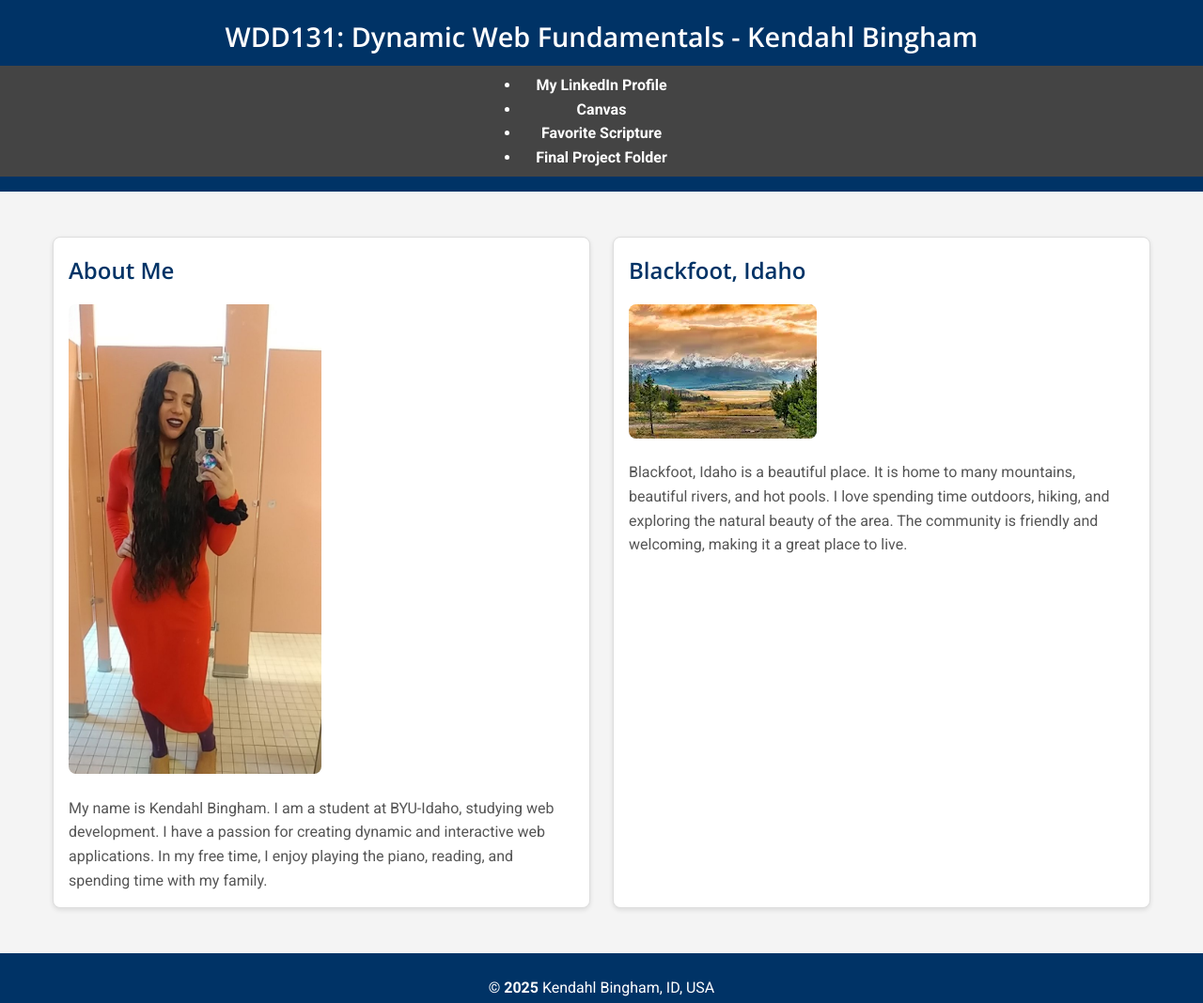
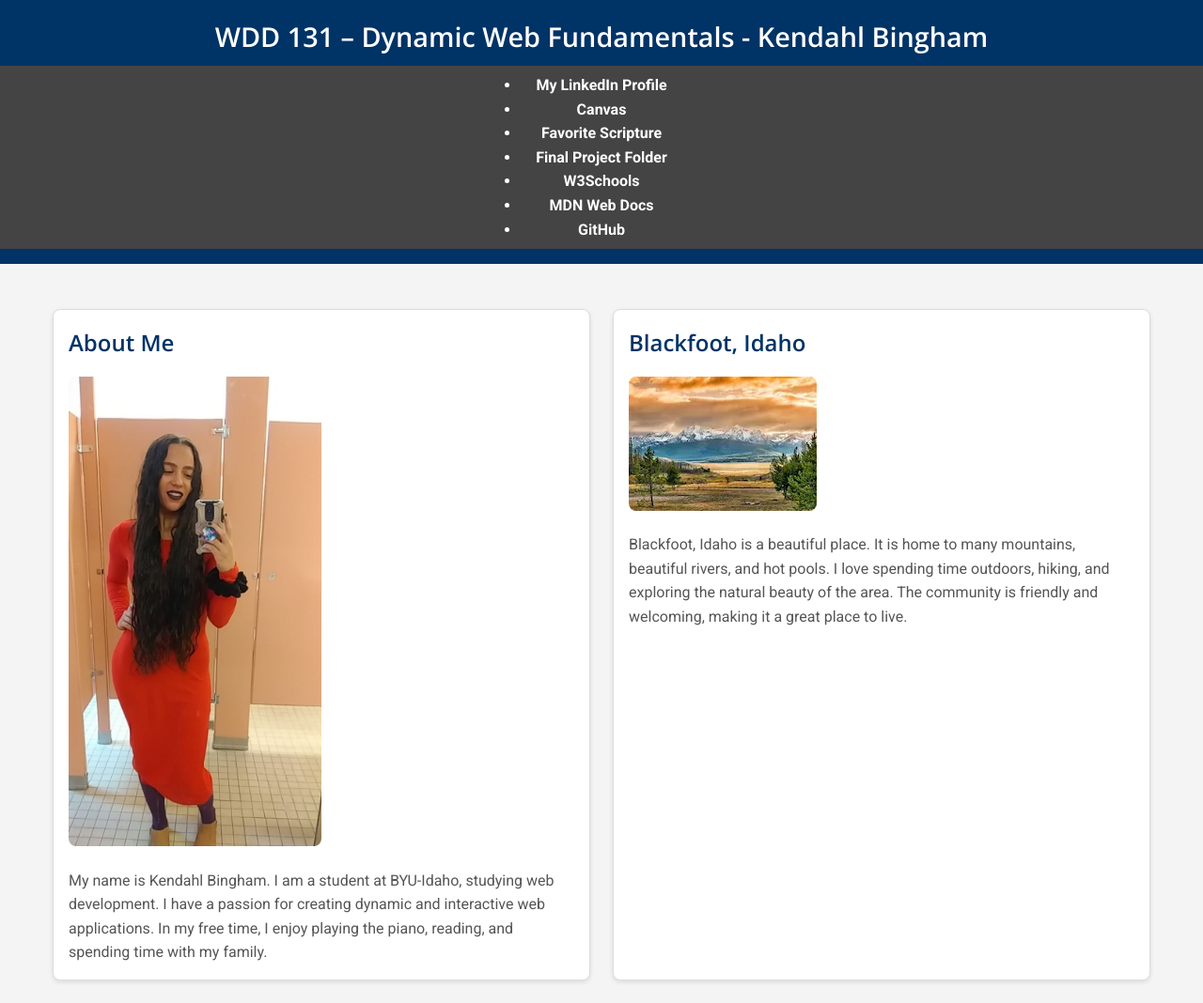
Before and after one commit to kendychae/wdd131, a plain HTML site: page index.html in a window 1280 px wide. Shown: the top 1068 px of the page at 94% size. Drawn offline with nearby package versions, Linux system fonts and the light colour scheme.

Commit message:
2nd submission edits

```diff
--- a/index.html
+++ b/index.html
@@ -16,7 +16,7 @@
 
 <body>
     <header>
-        <h1>WDD131: Dynamic Web Fundamentals - Kendahl Bingham</h1>
+        <h1>WDD 131 – Dynamic Web Fundamentals - Kendahl Bingham</h1>
         <nav>
             <ul>
                 <li><a href="https://www.linkedin.com/in/kendahl-b-563984187" target="_blank">My LinkedIn Profile</a>
@@ -25,6 +25,9 @@
                 <li><a href="https://www.churchofjesuschrist.org/study/scriptures/bofm/1-ne/3?lang=eng&id=p7#p7"
                         target="_blank">Favorite Scripture</a></li>
                 <li><a href="#" target="_blank">Final Project Folder</a></li>
+                <li><a href="https://www.w3schools.com/" target="_blank">W3Schools</a></li>
+                <li><a href="https://developer.mozilla.org/" target="_blank">MDN Web Docs</a></li>
+                <li><a href="https://github.com/" target="_blank">GitHub</a></li>
             </ul>
         </nav>
     </header>
```
